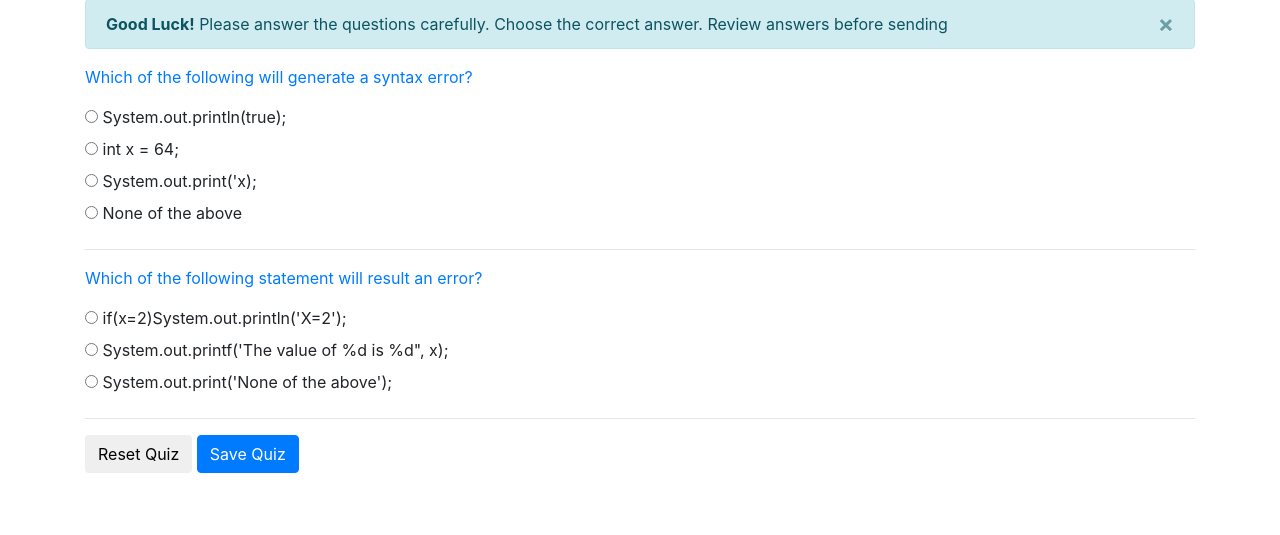
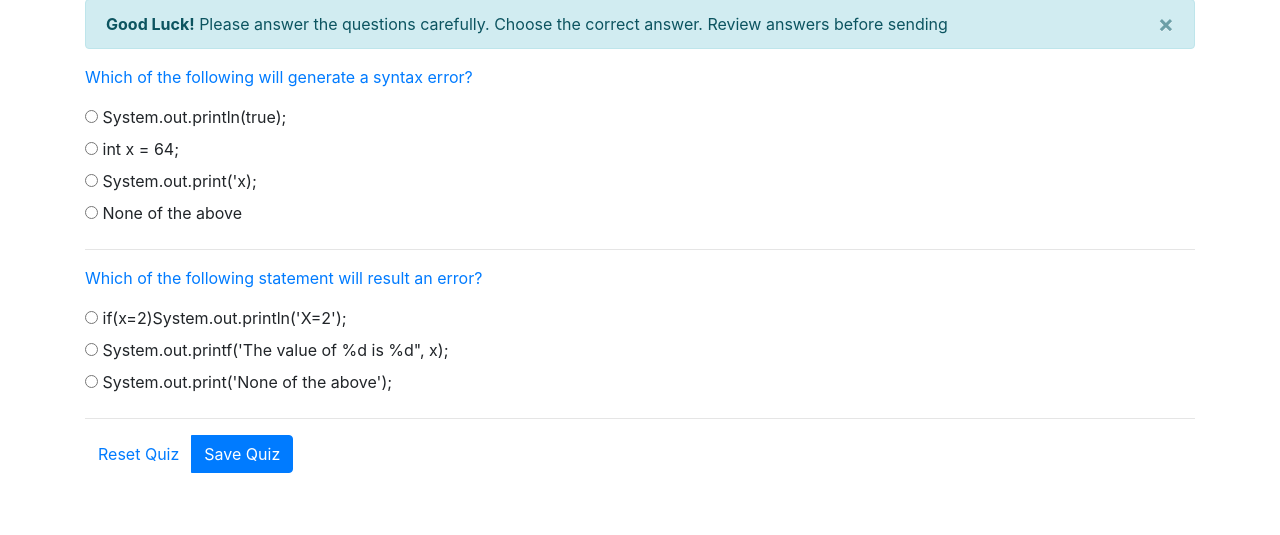
Before and after one commit to chainuser1/micpschool, a Django app: a page that uses exams/templates/exams/questionaire.html in a window 1280 px wide. Shown: the part 249-784 px from the top of the page. Run offline with Django 3.2, Linux system fonts and the light colour scheme; a user stored in the database is signed in; data comes from the database, SQL or seed files in the repository; both versions use the stored data as it was after the commit; parts of the project's set-up code (start-up, migrations or seed data) failed here and were passed over; some libraries are stand-ins or nearby versions.

Commit message:
Add Reset Quiz functionality

```diff
--- a/exams/templates/exams/questionaire.html
+++ b/exams/templates/exams/questionaire.html
@@ -26,9 +26,9 @@
 
                 <hr/>
             {% endfor %}
-            <div class="form-group">
-                <button class="btn btn secondary" next-path="{{request.get_full_path}}" data-href="">Reset Quiz</button>
-                <button class="btn btn-primary" data-quiz-category="{{category.slug}}" data-href="">Save Quiz</button>
+            <div class="btn-group">
+                <a class="btn btn secondary" next-path="{{request.get_full_path}}" href="{% url 'exams:reset_quiz' type %}?next={{request.get_full_path}}">Reset Quiz</a>
+                <button class="btn btn-primary" data-quiz-category="{{type}}" data-href="">Save Quiz</button>
             </div>
 
     </form>
--- a/exams/templatetags/exams_tag.py
+++ b/exams/templatetags/exams_tag.py
@@ -13,5 +13,4 @@ def has_group(user, group_name):
 # used to get the categories without hassle
 @register.simple_tag
 def get_category():
-	categories=ICategory.objects.all()
-	return categories
+	return ICategory.objects.all()
--- a/exams/urls.py
+++ b/exams/urls.py
@@ -8,5 +8,5 @@ urlpatterns=[
     path('',views.index, name='home'),
     path('<str:slug>/questionaire/',views.questionaire, name='questionaire'),
     path('questionaire/<int:user_id>/answer', views.save_choice, name='answer-question'),
-    path('quiz/<str:slug>/reset', views.reset_quiz, name='reset_quiz'),
+    path('quiz/<str:name>/reset', views.reset_quiz, name='reset_quiz'),
 ]
--- a/exams/views.py
+++ b/exams/views.py
@@ -60,11 +60,11 @@ def save_choice(request, user_id):
 
 
 @login_required(redirect_field_name='next', login_url='login:login_do')
-def reset_quiz(request, slug, next):
+def reset_quiz(request, name):
 	user=get_object_or_404(User,pk=request.user.id)
-	questions=get_object_or_404(ICategory, slug=slug)
+	questions=get_object_or_404(ICategory, name=name).questions.order_by('id')
 	for question in questions:
 		# delete any instance of user choice
 		QuestionResponse.objects.filter(user=user,question=question).delete()
 	#return back
-	return redirect(next)
+	return redirect(request.GET['next'])
```
Also changed, not shown: db.sqlite3.
